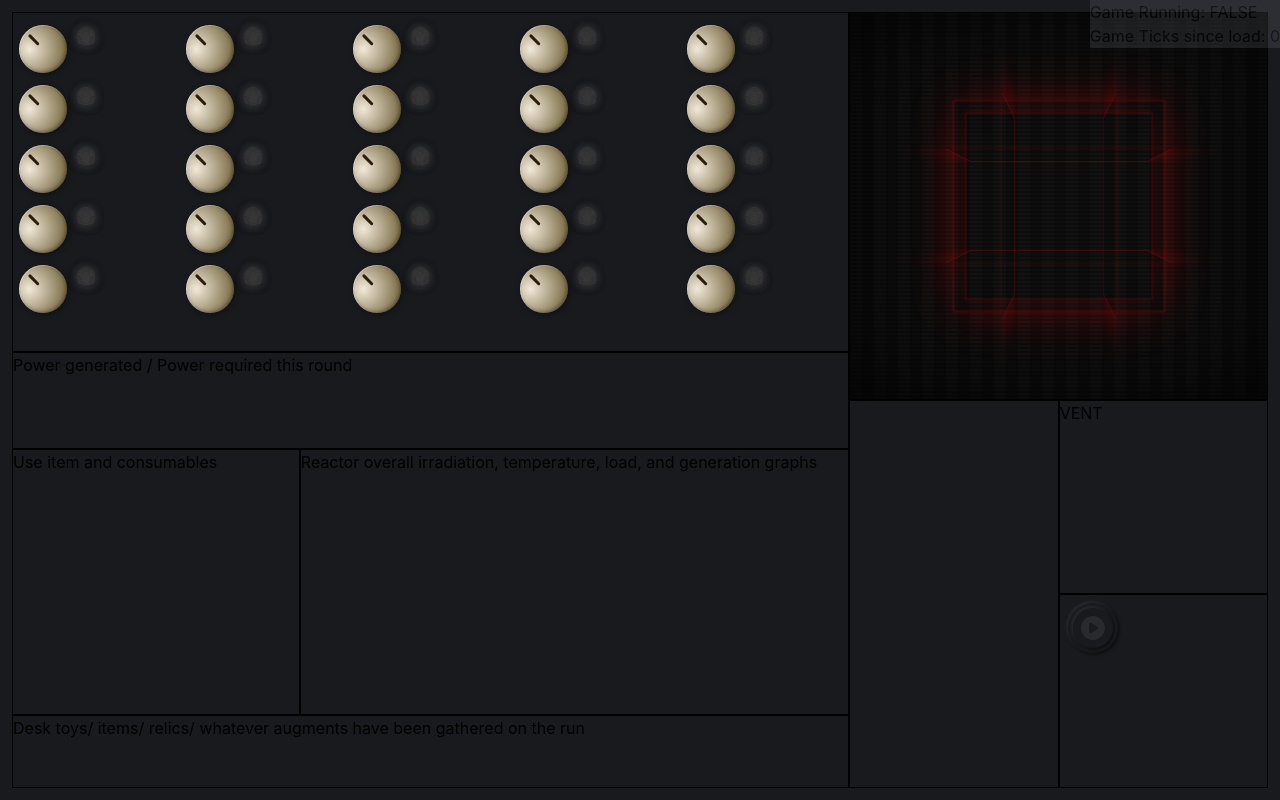
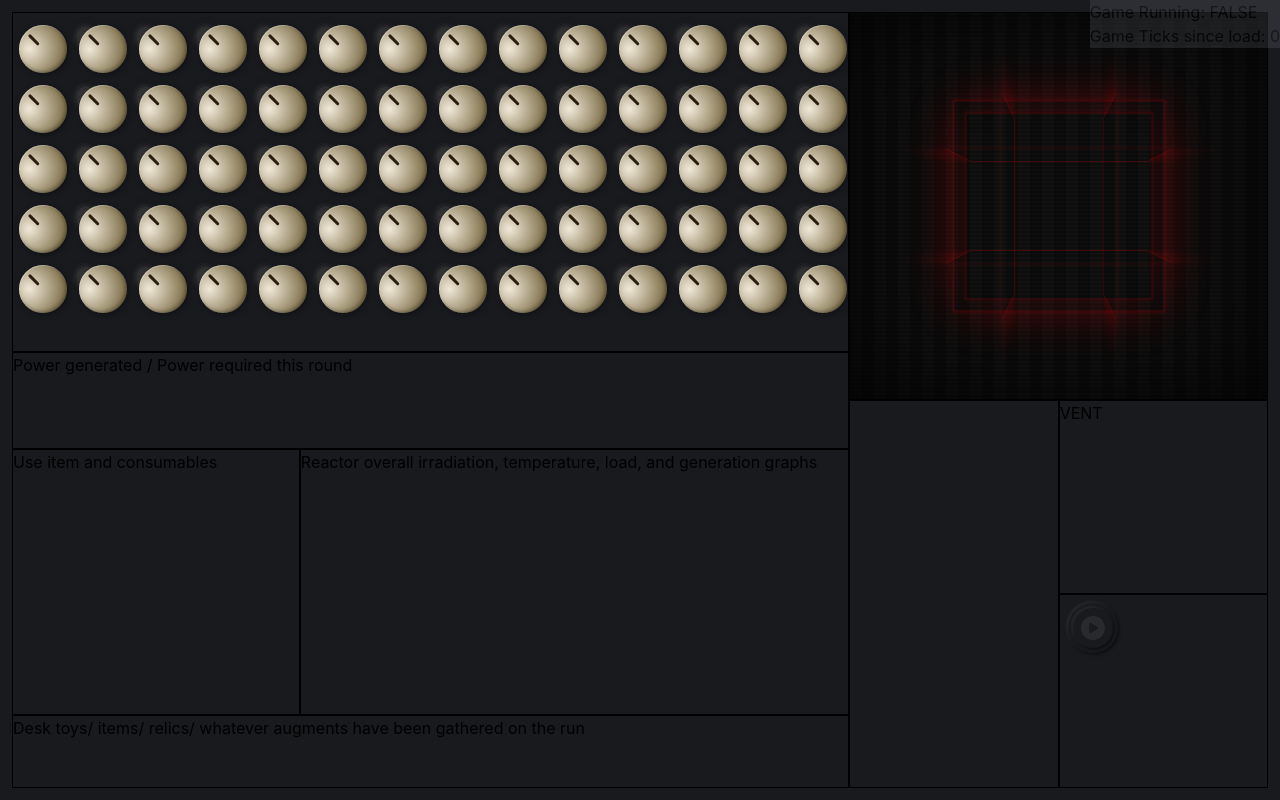
Before and after one commit to christophercurtisdev/ReactorSim, a React (Vite) app: page / in a window 1280 px wide. Built offline with nearby package versions, Linux system fonts and the light colour scheme.

Commit message:
Transfer impotence might get replaced with just using mass ratios but this is getting well hard, think I want to have it specified for easier debugging and fine tuning

```diff
--- a/src/Reactor/Interfaces/TemperatureSensitivityInterface.ts
+++ b/src/Reactor/Interfaces/TemperatureSensitivityInterface.ts
@@ -5,6 +5,7 @@
     mass: number;
     ambientTemperature: number;
     temperatureBleedRate: number;
+    heatTransferImpotence: number;
     onExceedMaximumTemperature(): void;
     onExceedMinimumTemperature(): void;
     updateTemperature(): void;
--- a/src/Reactor/Objects/FuelArray.ts
+++ b/src/Reactor/Objects/FuelArray.ts
@@ -10,6 +10,7 @@
     mass: number;
     ambientTemperature: number;
     temperatureBleedRate: number;
+    heatTransferImpotence: number;
 
     fuelRods: Array<Array<FuelRod>> = new Array<Array<FuelRod>>;
 
@@ -23,9 +24,10 @@
         this.mass = 50;
         this.ambientTemperature = 30;
         this.temperatureBleedRate = 1;
+        this.heatTransferImpotence = 10;
 
-        this.rows = 5;
-        this.columns = 5;
+        this.rows = 10;
+        this.columns = 10;
 
         for(let column = 0; column < this.columns; column ++) {
             this.fuelRods[column] = new Array<FuelRod>();
@@ -50,9 +52,11 @@
     updateTemperature(): void {
         let heatChange = 0;
         this.listFuelRods().forEach((rod) => {
-            // hotter or colder * mass differential * heat differential
-            // The hotter colder and heat diff component can be combined but I like how this looks more.
-            heatChange += Math.sign(rod.temperature - this.temperature) * (rod.mass / this.mass) * ((Math.abs(rod.temperature - this.temperature) / 10));
+            if (rod.getEngaged()) {
+                // hotter or colder * mass differential * (heat differential / heat transfer impotence)
+                // The hotter colder and heat diff component can be combined but I like how this looks more.
+                heatChange += Math.sign(rod.temperature - this.temperature) * (rod.mass / this.mass) * ((Math.abs(rod.temperature - this.temperature) / this.heatTransferImpotence));
+            }
         });
         heatChange += (Math.sign(this.ambientTemperature - this.temperature) * this.temperatureBleedRate);
         console.log(this.temperature)
--- a/src/Reactor/Objects/FuelRod.ts
+++ b/src/Reactor/Objects/FuelRod.ts
@@ -12,6 +12,7 @@
     mass: number;
     ambientTemperature: number;
     temperatureBleedRate: number;
+    heatTransferImpotence: number;
 
     roentgen: number;
     maximumRoentgen: number;
```
